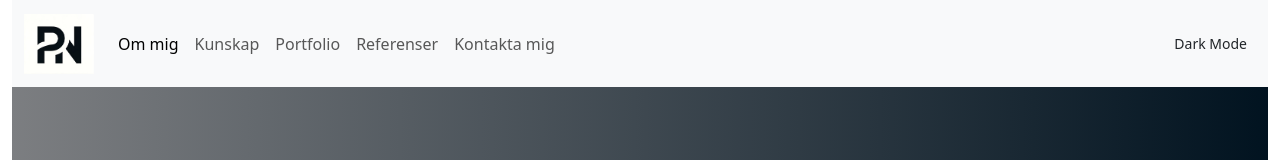
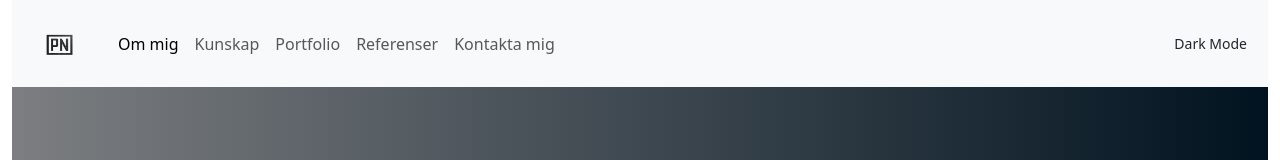
Before and after one commit to PetarNikolicc/html, a plain HTML site: page index.html in a window 1280 px wide. Shown: the top 160 px of the page. Drawn offline with nearby package versions, Linux system fonts and the light colour scheme; no server answers; some icons are missing.

Commit message:
Update index.html

```diff
--- a/index.html
+++ b/index.html
@@ -18,7 +18,7 @@
         <nav class="navbar navbar-expand-lg navbar-light bg-light">
           <div class="container-fluid">
             <a class="navbar-brand" href="#">
-              <img src="/img/log.jpeg" alt="En bild på Petar Nikolic" width="70" height="60" class="d-inline-block align-text-top">
+              <img src="img/Hotpot.png" alt="En bild på Petar Nikolic" width="70" height="60" class="d-inline-block align-text-top">
             </a>
             <button class="navbar-toggler" type="button" data-bs-toggle="collapse" data-bs-target="#navbarNav" aria-controls="navbarNav" aria-expanded="false" aria-label="Toggle navigation">
               <span class="navbar-toggler-icon"></span>
```
